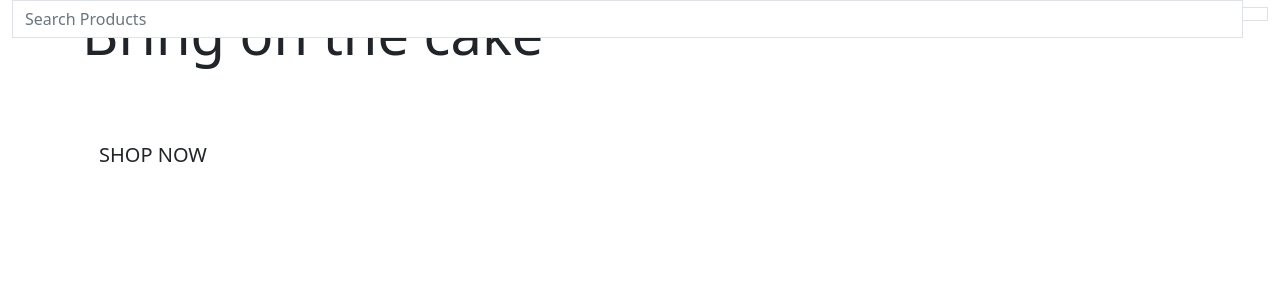
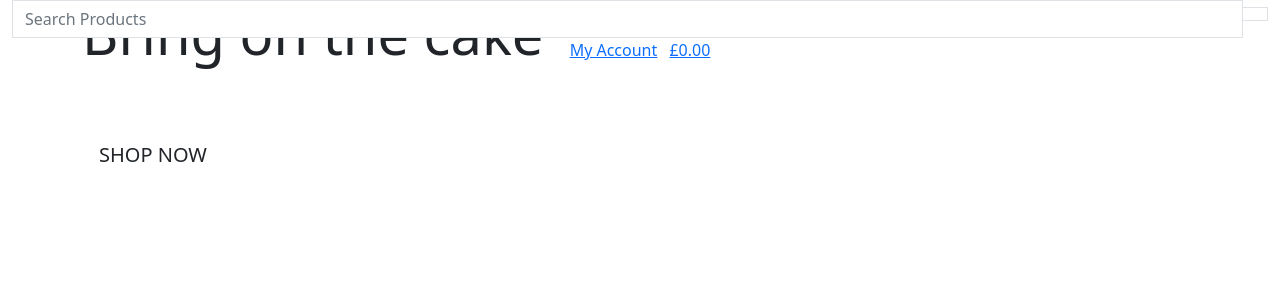
Before and after one commit to leeton1412/mile-stone, a Django app: page / in a window 1280 px wide. Shown: the top 300 px of the page. Run offline with Django 3.2, Linux system fonts and the light colour scheme.

Commit message:
Added nav features

```diff
--- a/templates/base.html
+++ b/templates/base.html
@@ -53,8 +53,41 @@
             </div>
             <div class="col-12 col-4 my-auto py-1 py-lg-0">
                 <ul class="list-inline text-center list-unstyled text-lg-right my-auto">
-                    <li class="list-inline-item dropdown"></li>
-                    <li class="list-inline-item"></li>
+                    <li class="list-inline-item dropdown">
+                        <a href="#" class="black-font navigation-link" id="user-options" data-toggle="drop-down" aria-haspopup="true" aria-expanded="false">
+                            <div class="text-center">
+                                <div><i class="fas fa-user fa-lg"></i></div>
+                                <p class="my-0">My Account</p>
+                            </div>
+                        </a>
+                        <div class="dropdown-menu border-0" aria-labelledby="user-options">
+                            {% if request.user.is_authenticated %}
+                                {% if request.user.is_superuser %}
+                                    <a href="" class="dropdown-item">Product Management</a>
+                                {% endif %}
+                                <a href="" class="dropdown-item">My Profile</a>
+                                <a href="{% url for 'account_logout' %}" class="dropdown-item">Log Out</a>
+                            {% else %}
+                                <a href="{% url for 'account_signup' %}" class="dropdown-item">Sign up</a>
+                                <a href="{% url for 'account_login' %}" class="dropdown-item">Log In</a>
+                            {% endif %}
+
+                        </div>
+                    </li>
+                    <li class="list-inline-item">
+                        <a href="" class="{% if grand_total %}font-weight0bold info{% else %}black-font{% endif %} navigation-link">
+                            <div class="text-center">
+                                <div><i class="fas fa-shopping-bag"></i></div>
+                                <p class="my-0">
+                                    {% if grand_total %}
+                                        £{{ grand_total|floatformat:2 }}
+                                    {% else %}
+                                        £0.00
+                                    {% endif %}
+                                </p>
+                            </div>
+                        </a>
+                    </li>
                 </ul>
             </div>
         </div>
```
